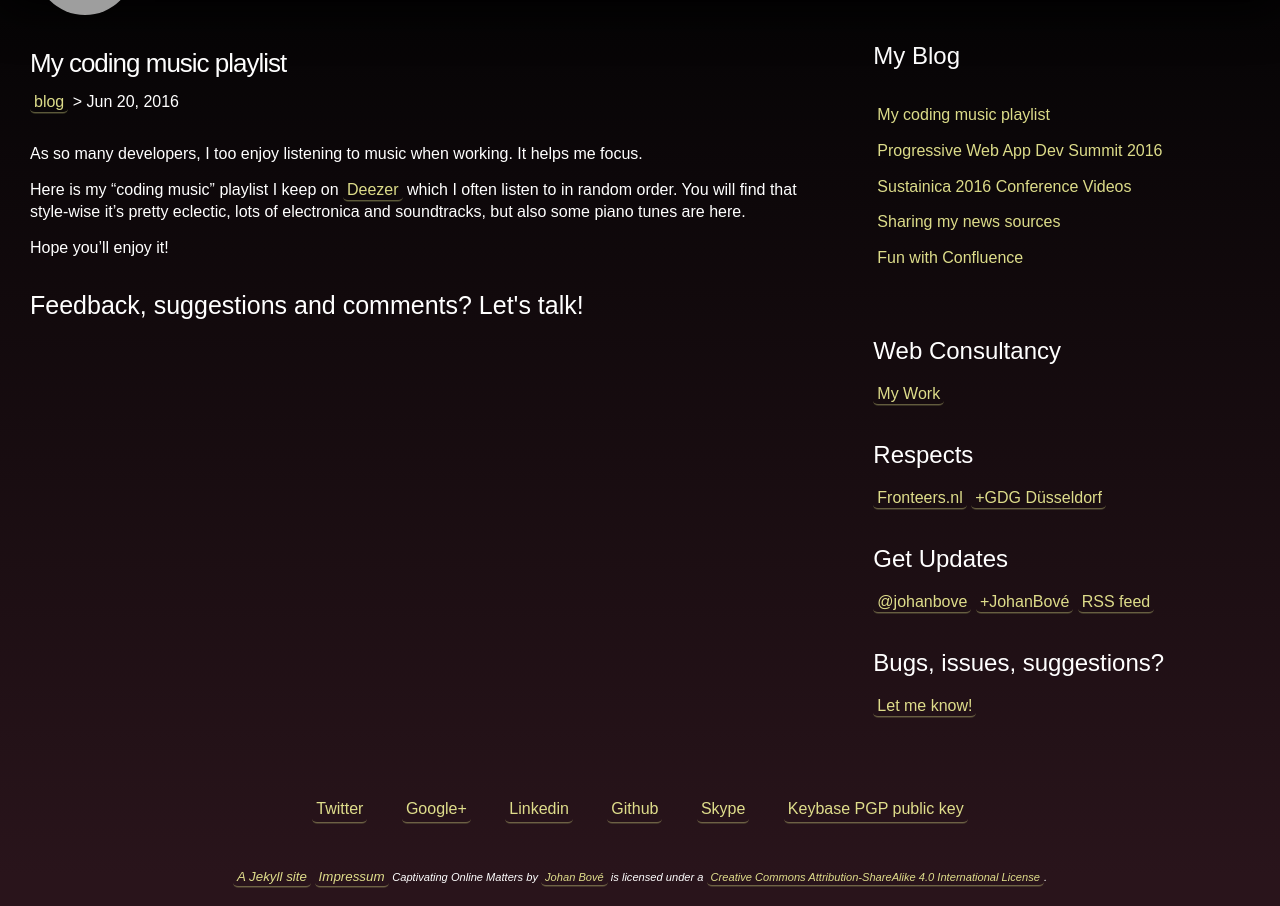
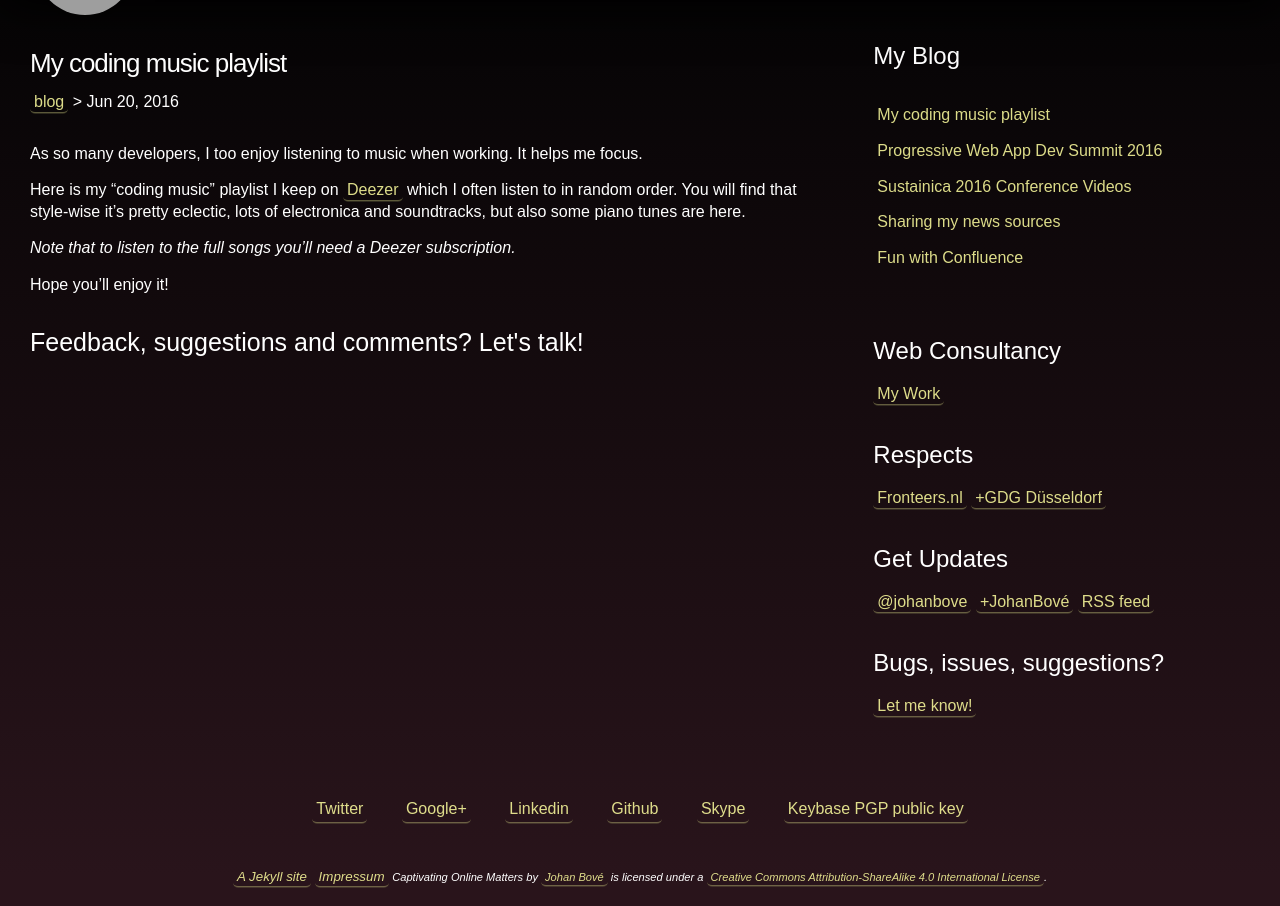
Before and after one commit to johanbove/johanbove.github.io, a Jekyll site: the page built from _posts/2016-06-20-codingmusic.md, in a window 1280 px wide and 1011 px high, cut to the strip 105-1011 px from the top of the window. Built offline with Jekyll 4.4.1, drawn with Linux system fonts in a browser that asks for light colours; a script that is not in the unit is left out; comment, search, counter and statistics services are not loaded; grey boxes are pictures that could not be loaded.

Commit message:
Update post

```diff
--- a/_posts/2016-06-20-codingmusic.md
+++ b/_posts/2016-06-20-codingmusic.md
@@ -8,6 +8,8 @@ As so many developers, I too enjoy listening to music when working. It helps me
 
 Here is my "coding music" playlist I keep on [Deezer](http://www.deezer.com) which I often listen to in random order.
 You will find that style-wise it's pretty eclectic, lots of electronica and soundtracks, but also some piano tunes are here.
+
+_Note that to listen to the full songs you'll need a Deezer subscription._
 
 Hope you'll enjoy it!
 
```
